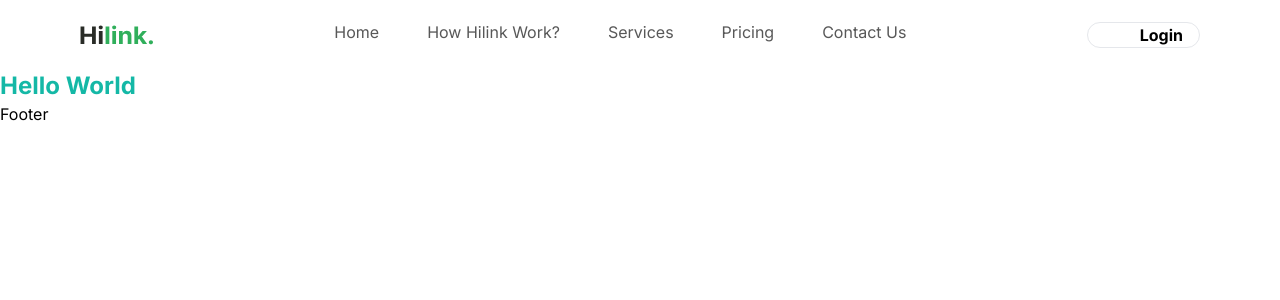
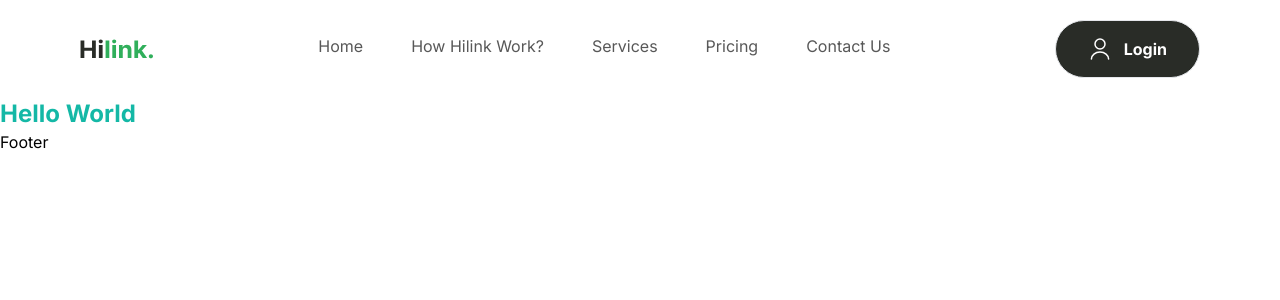
Before and after one commit to dcharles23/london_ui_app, a Next.js app: page / in a window 1280 px wide. Shown: the top 300 px of the page. Built offline with nearby package versions, Linux system fonts and the light colour scheme.

Commit message:
Navigation bar done #DrivingMeCrazy

```diff
--- a/components/Button.tsx
+++ b/components/Button.tsx
@@ -7,10 +7,10 @@ type ButtonProps = {
     variant: 'btn_dark_green'
 }
 
-const Button = ({ type, title, icon, variant}: ButtonProps) => {
+const Button = ({ type, title, icon, variant }: ButtonProps) => {
   return (
     <button
-    className={'flexCenter gap-3 px-4 rounded-full border ${variant}'}
+    className={`flexCenter gap-3 rounded-full border ${variant}`}
         type={type}
     >
         {icon && <Image src={icon} alt={title} width={24} height={24} />}
```
